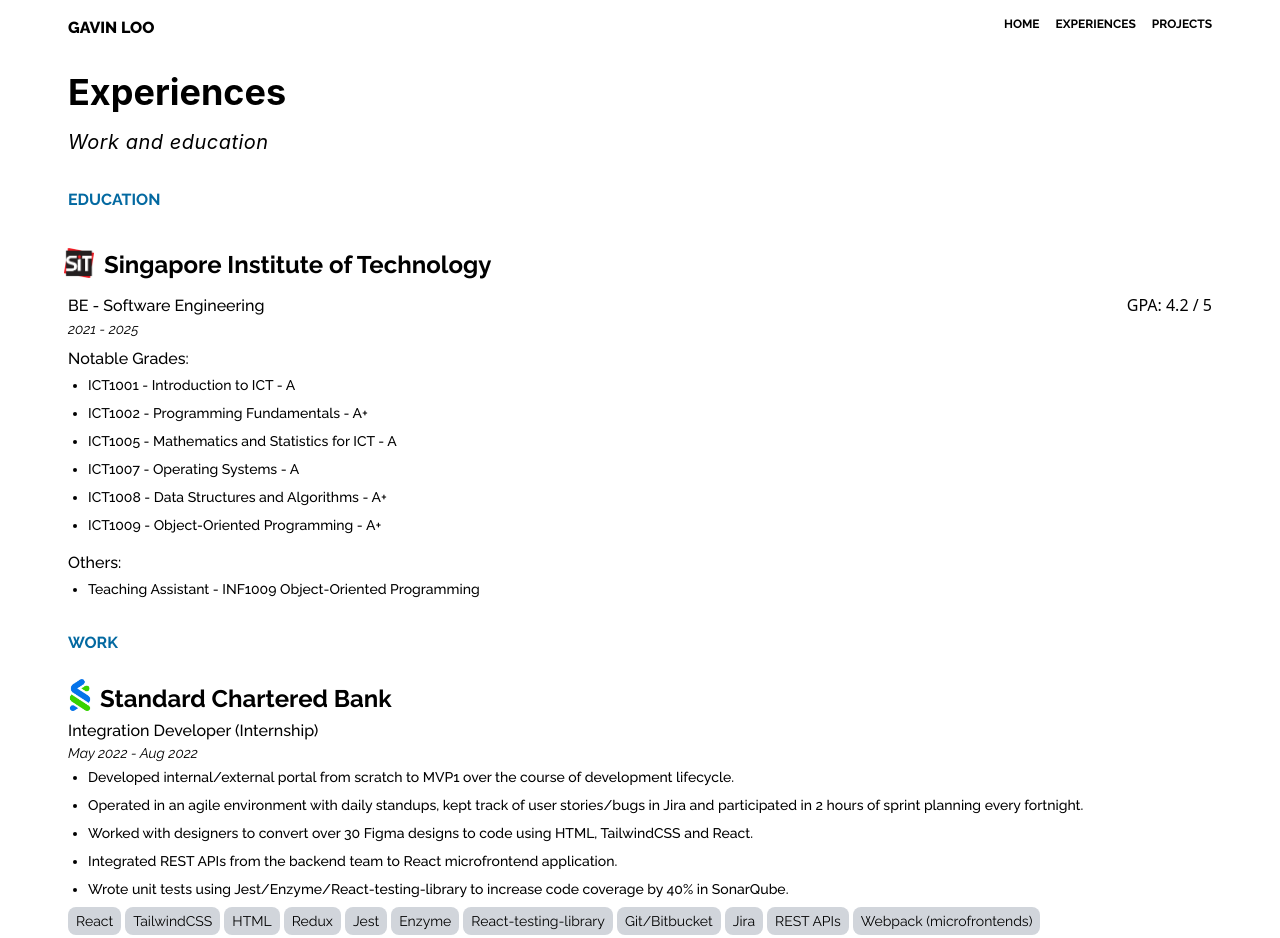
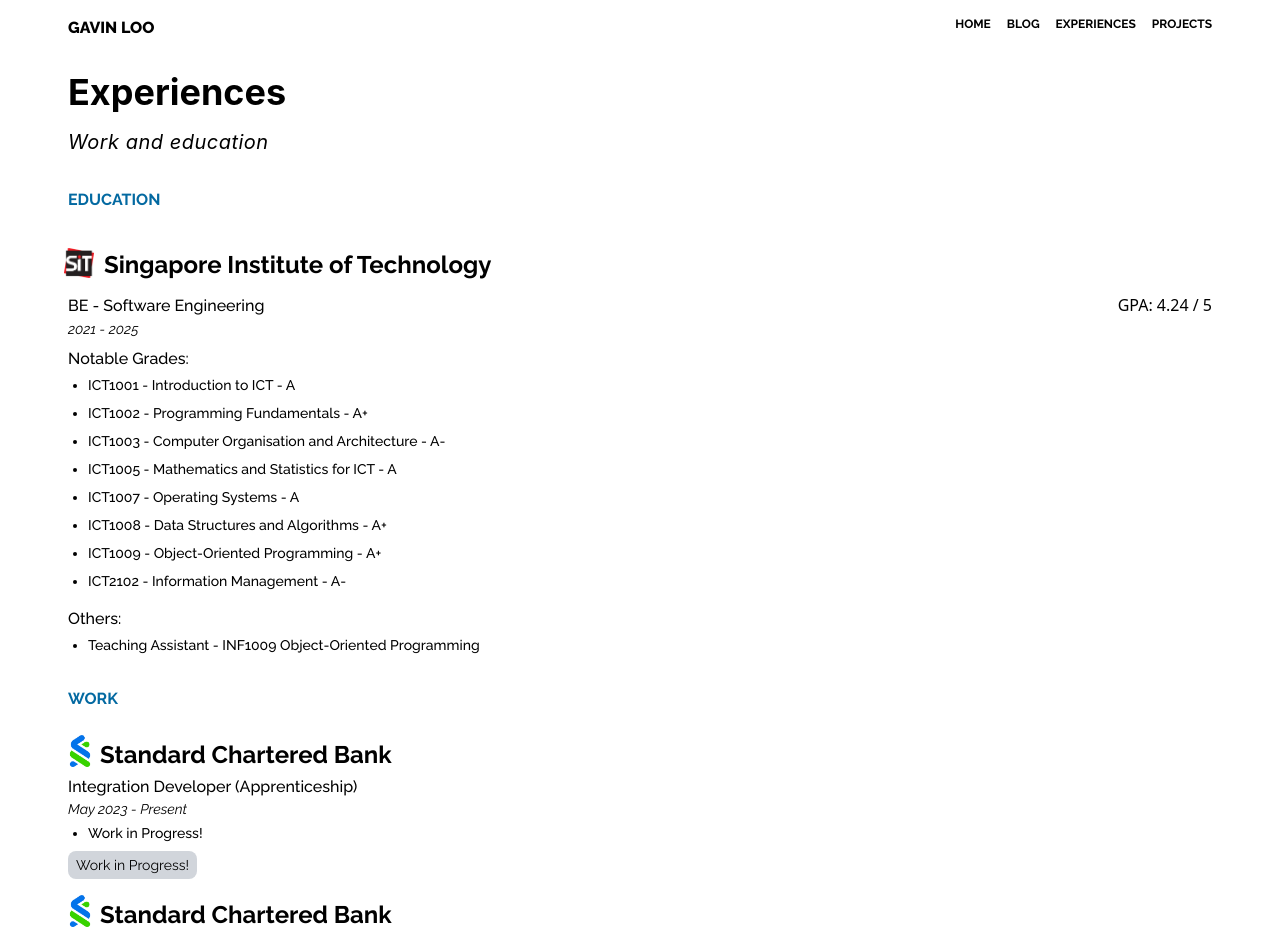
Before and after one commit to rawsashimi1604/dev-portfolio, a Next.js app: page /experience in a window 1280 px wide. Shown: the top 938 px of the page. Built offline with nearby package versions, Linux system fonts and the light colour scheme.

Commit message:
updates to navbar and structure

```diff
--- a/components/layouts/Navbar.js
+++ b/components/layouts/Navbar.js
@@ -10,6 +10,10 @@
   {
     label: "Home",
     href: "/",
+  },
+  {
+    label:"Blog",
+    href: "/blog"
   },
   {
     label: "Experiences",
--- /dev/null
+++ b/components/modules/blog/BlogTitle.js
@@ -0,0 +1,9 @@
+import React from 'react'
+
+function BlogTitle() {
+  return (
+    <div>BlogTitle</div>
+  )
+}
+
+export default BlogTitle
--- a/data/jobs.js
+++ b/data/jobs.js
@@ -2,13 +2,28 @@
   {
     logo: "/images/scb.png",
     company: "Standard Chartered Bank",
-    title: "Integration Developer (Internship)",
+    title: "Integration Developer (Apprenticeship)",
+    workDates: {
+      start: "May 2023",
+      end: "Present",
+    },
+    descriptionPoints: [
+      "Work in Progress!"
+    ],
+    technologies: [
+      "Work in Progress!"
+    ],
+  },
+  {
+    logo: "/images/scb.png",
+    company: "Standard Chartered Bank",
+    title: "Integration Developer (Apprenticeship)",
     workDates: {
       start: "May 2022",
       end: "Aug 2022",
     },
     descriptionPoints: [
-      "Developed internal/external portal from scratch to MVP1 over the course of development lifecycle.",
+      "Developed internal API portal as part of API Platforms Team to MVP1 over the course of the development lifecycle.",
       "Operated in an agile environment with daily standups, kept track of user stories/bugs in Jira and participated in 2 hours of sprint planning every fortnight.",
       "Worked with designers to convert over 30 Figma designs to code using HTML, TailwindCSS and React.",
       "Integrated REST APIs from the backend team to React microfrontend application.",
--- a/data/school.js
+++ b/data/school.js
@@ -3,7 +3,7 @@
     logo: "/images/sit.png",
     name: "Singapore Institute of Technology",
     degree: "BE - Software Engineering",
-    gpa: "4.2 / 5",
+    gpa: "4.24 / 5",
     studyDates: {
       start: "2021",
       end: "2025",
@@ -17,6 +17,10 @@
       {
         name: "ICT1002 - Programming Fundamentals",
         grade: "A+",
+      },
+      {
+        name: "ICT1003 - Computer Organisation and Architecture",
+        grade: "A-",
       },
       {
         name: "ICT1005 - Mathematics and Statistics for ICT",
@@ -34,6 +38,10 @@
         name: "ICT1009 - Object-Oriented Programming",
         grade: "A+",
       },
+      {
+        name: "ICT2102 - Information Management",
+        grade: "A-",
+      },
     ],
   },
 ];
--- /dev/null
+++ b/pages/blog.js
@@ -0,0 +1,21 @@
+import React from "react";
+import Head from "next/head";
+
+import Header from "@/components/layouts/Header";
+import Footer from "@/components/layouts/Footer";
+
+function Blog() {
+  return (
+    <>
+      <Head>
+        <title>Gavin Loo - Software Engineer - Blog</title>
+      </Head>
+      <div className="bg-white text-black">
+        <Header title="Blog Posts" subtitle="Documenting my growth as a software engineer! Pursuing craftsmanship in the art of software engineering..." />
+        <Footer />
+      </div>
+    </>
+  );
+}
+
+export default Blog;
```
